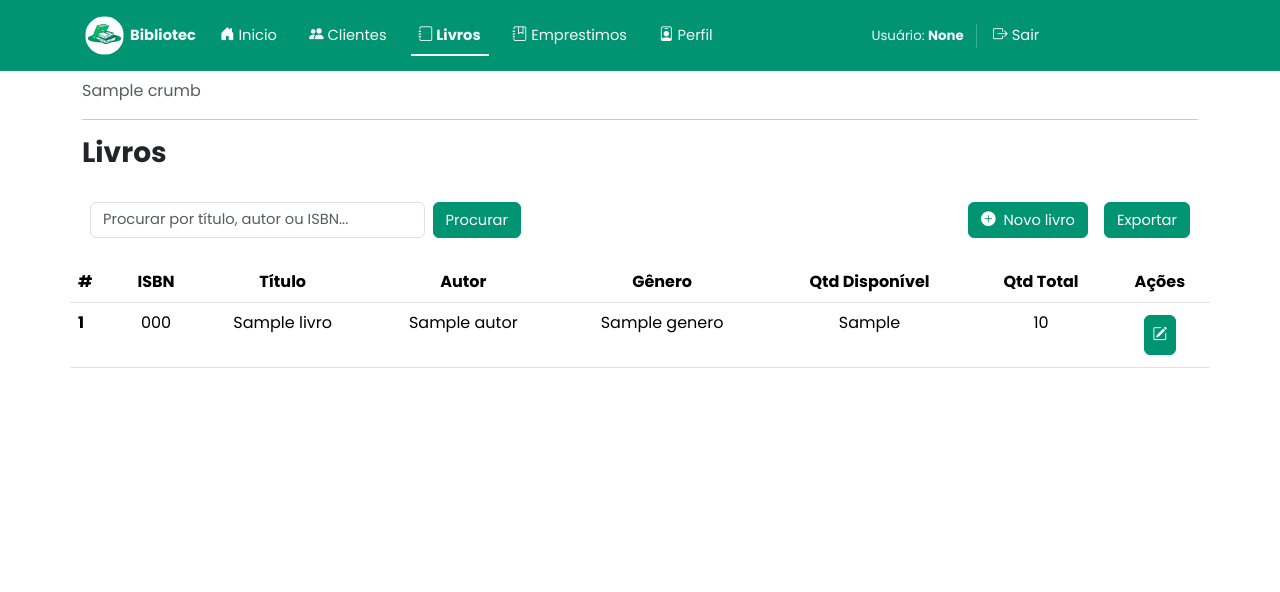
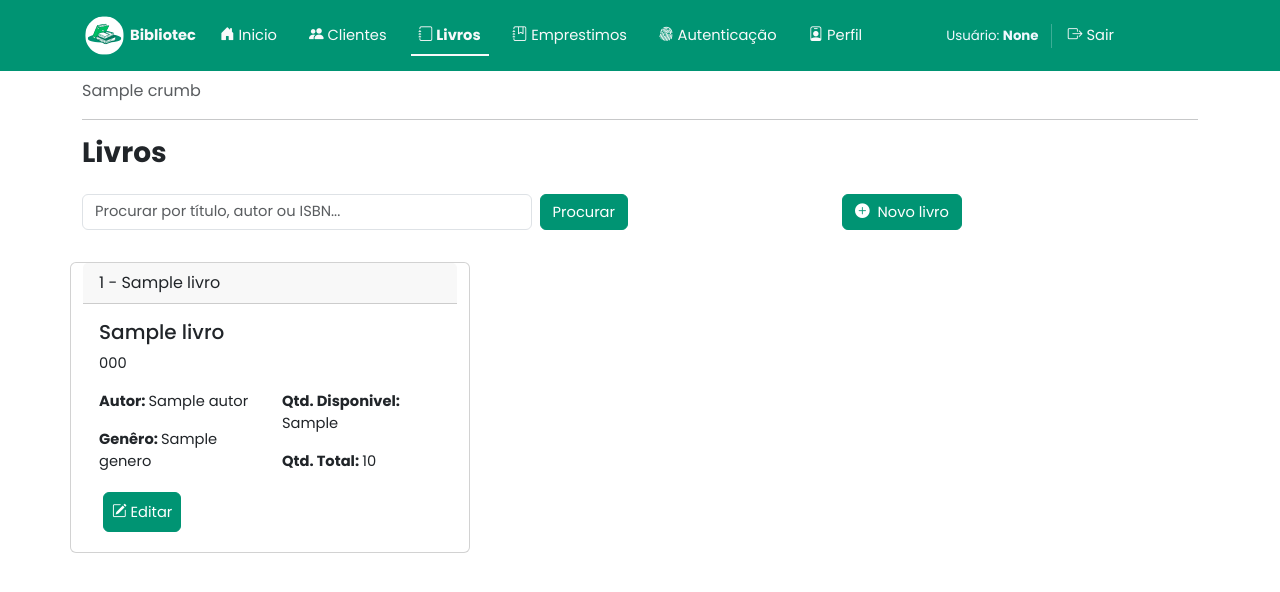
Before and after one commit to peregrinno/Bibliotec, a Flask app: template templates/livros/livros.html in a window 1280 px wide. Shown: the top 592 px of the page. Run offline with Flask 3, Linux system fonts and the light colour scheme; the template is opened without the code that fills it: most values are stand-ins (such as "Sample title", 1, 10 or a date in 2020); some web fonts are replaced.

Commit message:
feat: modifica o estilo das tabelas e autentica docs

```diff
--- a/app.py
+++ b/app.py
@@ -680,6 +680,41 @@ def perfilUsuario():
 
     return render_template('usuario/perfilUsuario.html', context=context, breadcrumbs=breadcrumbs)
 
+@app.route('/authDocs', methods=['GET', 'POST'])
+@login_required
+def authDocs():
+    if request.method == 'POST':
+        id_emprestimo = request.form.get('id_emprestimo')
+        tipo_hash = request.form.get('tipo_hash') # Saber se é emprestimo ou devolução
+        hash_code = request.form.get('hash_code')
+
+        emprestimo = Emprestimo.query.get_or_404(id_emprestimo)
+
+        if int(tipo_hash) == 1: #Se for 1 então é emprestimo
+            hash_emprestimo = hash_string(f'{emprestimo.id}{emprestimo.cliente}{emprestimo.livro}{emprestimo.data_emprestimo}')
+
+            if hash_code == hash_emprestimo:
+                flash('Autenticado com sucesso!', 'success')
+                return redirect(url_for('authDocs'))
+            else:
+                flash('Autenticação inválida!', 'danger')
+                return redirect(url_for('authDocs'))
+        else:
+            hash_devolucao = hash_string(f'{emprestimo.id}{emprestimo.cliente}{emprestimo.livro}{emprestimo.data_devolucao}')
+            if hash_code == hash_devolucao:
+                flash('Autenticado com sucesso!', 'sucess')
+                return redirect(url_for('authDocs'))
+            else:
+                flash('Autenticação inválida!', 'danger')
+                return redirect(url_for('authDocs'))
+
+    breadcrumbs = generate_breadcrumbs([
+        {'title': 'Inicio', 'url': url_for('index')},
+        {'title': 'Autenticar documentos', 'url': url_for('authDocs')}
+    ])
+
+    return render_template('emprestimos/authDocs.html', breadcrumbs=breadcrumbs)
+
 @app.errorhandler(500)
 def internal_server_error(error):
     # Manipulador de erro para o código de erro 500
--- a/templates/livros/livros.html
+++ b/templates/livros/livros.html
@@ -12,76 +12,70 @@ Livros
         <h3 class="fw-bold">Livros</h3>
     </div>
     {% include 'actions/messages.html' %}
-    <div class="d-flex mb-3">
-        <div class="p-2 flex-grow-1">
-            <form class="d-flex w-50" role="search" method="get" action="{{ url_for('livros') }}">
+    <div class="row mb-3">
+        <div class="col-md-6">
+            <div class="mb-3">
+                <form class="d-flex" role="search" method="get" action="{{ url_for('livros') }}">
                     <input class="form-control me-2" type="search" name="search"
                         placeholder="Procurar por título, autor ou ISBN..." aria-label="Search"
                         value="{{ context.search_query }}">
                     <button class="btn btn-primary" type="submit">Procurar</button>
                 </form>
             </div>
-        <div class="p-2">
+
+
+        </div>
+        <div class="col offset-md-2">
+            <div class="mb-3">
                 <button class="btn btn-primary" data-bs-toggle="modal" data-bs-target="#ModalNovoLivro">
                     <i class="bi bi-plus-circle-fill"></i>&nbsp;
                     Novo livro
                 </button>
             </div>
-        <div class="p-2">
-            <button class="btn btn-primary">
-                Exportar
-            </button>
         </div>
     </div>
-    <div class="row">
-        <table class="table">
-            <thead>
-                <tr>
-                    <th scope="col">#</th>
-                    <th class="text-center" scope="col">ISBN</th>
-                    <th class="text-center" scope="col">Título</th>
-                    <th class="text-center" scope="col">Autor</th>
-                    <th class="text-center" scope="col">Gênero</th>
-                    <th class="text-center" scope="col">Qtd Disponível</th>
-                    <th class="text-center" scope="col">Qtd Total</th>
-                    <th class="text-center" scope="col">Ações</th>
-                </tr>
-            </thead>
-            <tbody>
+    <div class="row row-cols-1 row-cols-md-2 g-4">
         {% if context.livros %}
         {% for livro in context.livros %}
-                <tr>
-                    <th scope="row">{{ livro.id }}</th>
-                    <td class="text-center">{{ livro.isbn }}</td>
-                    <td class="text-center">{{ livro.titulo }}</td>
-                    <td class="text-center">{{ livro.autor }}</td>
-                    <td class="text-center">{{ livro.genero.nome }}</td>
-                    <td class="text-center">{{ livro.qtd_disponivel }}</td>
-                    <td class="text-center">{{ livro.qtd_total }}</td>
-                    <td class="text-center">
+        <div class="card me-2" style="width: 400px;">
+            <div class="card-header">
+                {{ livro.id }} - {{ livro.titulo }}
+            </div>
+            <div class="card-body">
+                <h5 class="card-title">{{ livro.titulo }}</h5>
+                <p class="card-text">{{ livro.isbn }}</p>
+                <div class="row mb-3">
+                    <div class="col">
+                        <p class="card-text"><b>Autor: </b>{{ livro.autor }}</p>
+                        <p class="card-text"><b>Genêro: </b>{{ livro.genero.nome }}</p>
+                    </div>
+                    <div class="col">
+                        <p class="card-text"><b>Qtd. Disponivel: </b>{{ livro.qtd_disponivel }}</p>
+                        <p class="card-text"><b>Qtd. Total: </b>{{ livro.qtd_total }}</p>
+                    </div>
+                </div>
                 <button type="button" class="btn btn-primary p-2 m-1" data-bs-toggle="modal"
                     data-bs-target="#ModalNovoLivro" data-id="{{ livro.id }}" data-isbn="{{ livro.isbn }}"
                     data-titulo="{{ livro.titulo }}" data-autor="{{ livro.autor }}"
                     data-genero_id="{{ livro.genero_id }}" data-qtd_disponivel="{{ livro.qtd_disponivel }}"
                     data-qtd_total="{{ livro.qtd_total }}">
-                            <i class="bi bi-pencil-square"></i>
+                    <i class="bi bi-pencil-square"></i> Editar
                 </button>
                 {% if request.cookies.get('valid') == 'True' %}
                 <button type="button" class="btn btn-danger p-2 m-1" data-bs-toggle="modal"
                     data-bs-target="#ModalDeleteLivro" data-id="{{ livro.id }}">
-                            <i class="bi bi-trash"></i>
+                    <i class="bi bi-trash"></i> Apagar
                 </button>
+
                 {% endif %}
-                    </td>
-                </tr>
+            </div>
+        </div>
         {% endfor %}
         {% else %}
         <tr>
             <td colspan="8" class="text-center">Sem livros cadastrados ainda...</td>
         </tr>
         {% endif %}
-            </tbody>
-        </table>
     </div>
 </div>
 
--- a/templates/menu.html
+++ b/templates/menu.html
@@ -22,6 +22,9 @@
         <li class="nav-item">
           <a class="nav-link {% if 'emprestimos' in request.path %} active {% endif %} text-light" href="{{url_for('emprestimos')}}"><i class="bi bi-journal-bookmark"></i> Emprestimos</a>
         </li>
+        <li class="nav-item">
+          <a class="nav-link {% if 'authDocs' in request.path %} active {% endif %} text-light" href="{{url_for('authDocs')}}"><i class="bi bi-fingerprint"></i> Autenticação</a>
+        </li>
         {% if request.cookies.get('valid') == 'True' %}
         <li class="nav-item">
           <a class="nav-link {% if 'administracao' in request.path %} active {% endif %} text-light" href="{{url_for('administracao')}}"><i class="bi bi-diagram-2-fill"></i> Admin</a>
```
Also changed, not shown: templates/admin/admin.html (+18 -12 lines), templates/clientes/clientes.html (+21 -34 lines), templates/emprestimos/authDocs.html (added, +39 -0 lines), templates/emprestimos/emprestimos.html (+28 -29 lines), templates/login.html (+3 -4 lines). Lines whose indentation alone changed are shown as unchanged.
